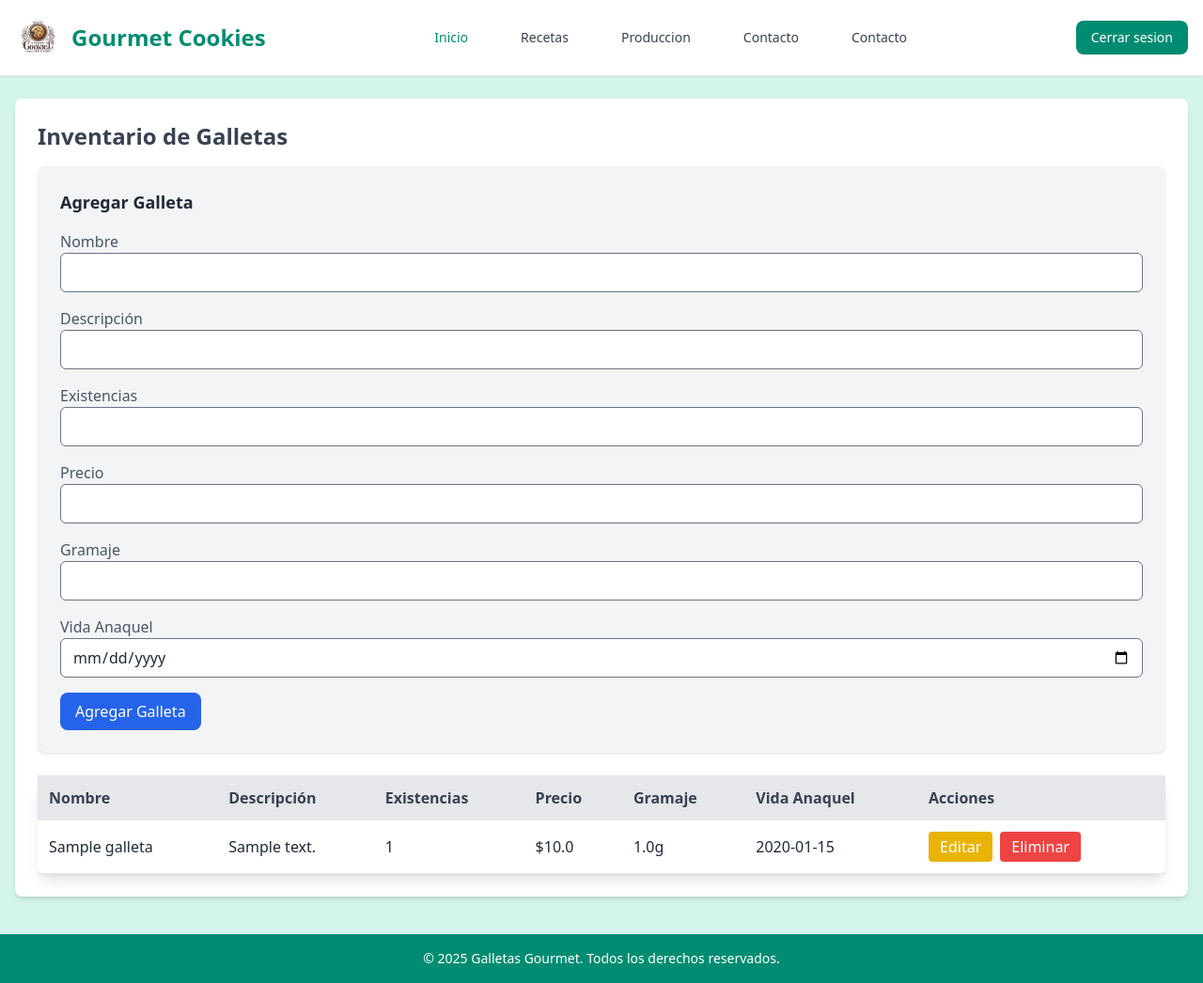
After one commit to IDGS-803-21000377/ProyectoEquipo, a Flask app: page /inventario/ in a window 1280 px wide. The commit adds this page. Shown: the whole page at 94% size. Run offline with Flask 3, Linux system fonts and the light colour scheme; tables that the repository leaves empty hold one stand-in row (values such as "Sample post"); style sheets or scripts are compiled from the project's sources; some libraries are stand-ins or nearby versions.

Commit message:
Guardando cambios antes del merge

```diff
--- /dev/null
+++ b/Blueprints/inventarios/__init__.py
@@ -0,0 +1,2 @@
+
+from .routes import inventario_bp
--- /dev/null
+++ b/Blueprints/inventarios/routes.py
@@ -0,0 +1,51 @@
+from flask import Blueprint, render_template, redirect, url_for, request
+from flask_wtf import FlaskForm
+from wtforms import StringField, IntegerField, FloatField, DateField, SubmitField
+from wtforms.validators import DataRequired, Optional
+
+from forms import GalletaForm
+from models import Galleta,db
+inventario_bp = Blueprint('inventario', __name__, url_prefix='/inventario')
+
+
+@inventario_bp.route('/', methods=['GET', 'POST'])
+def index():
+    form = GalletaForm()
+    if form.validate_on_submit():
+        nueva_galleta = Galleta(
+            nombre=form.nombre.data,
+            descripcion=form.descripcion.data,
+            existencias=form.existencias.data,
+            precio=form.precio.data,
+            gramaje=form.gramaje.data,
+            vidaAnaquel=form.vidaAnaquel.data
+        )
+        db.session.add(nueva_galleta)
+        db.session.commit()
+        return redirect(url_for('inventario.index'))
+
+    galletas = Galleta.query.all()
+    return render_template('inventario.html', form=form, galletas=galletas)
+
+@inventario_bp.route('/editar/<int:id>', methods=['GET', 'POST'])
+def editar_galleta(id):
+    galleta = Galleta.query.get_or_404(id)
+    form = GalletaForm(obj=galleta)
+    if form.validate_on_submit():
+        galleta.nombre = form.nombre.data
+        galleta.descripcion = form.descripcion.data
+        galleta.existencias = form.existencias.data
+        galleta.precio = form.precio.data
+        galleta.gramaje = form.gramaje.data
+        galleta.vidaAnaquel = form.vidaAnaquel.data
+        db.session.commit()
+        return redirect(url_for('inventario.index'))
+
+    return render_template('editar_galleta.html', form=form, galleta=galleta)
+
+@inventario_bp.route('/eliminar/<int:id>', methods=['POST'])
+def eliminar_galleta(id):
+    galleta = Galleta.query.get_or_404(id)
+    db.session.delete(galleta)
+    db.session.commit()
+    return redirect(url_for('inventario.index'))
--- a/app.py
+++ b/app.py
@@ -6,6 +6,8 @@ from forms import LoginForm
 from models import User, db
 from Blueprints.auth.routes import auth_bp
 from Blueprints.recetas.routes import recetas_bp
+from Blueprints.inventarios.routes import inventario_bp
+
 
 app = Flask(__name__)
 app.config.from_object(DevelopmentConfig)
@@ -36,6 +38,8 @@ def load_user(user_id):
 
 app.register_blueprint(auth_bp)
 app.register_blueprint(recetas_bp)
+app.register_blueprint(inventario_bp)
+
 
 if __name__ == '__main__':
     with app.app_context():
--- a/config.py
+++ b/config.py
@@ -10,5 +10,5 @@ class Config:
 
 class DevelopmentConfig(Config):
     DEBUG = True
-    SQLALCHEMY_DATABASE_URI = "mysql+pymysql://root:root@127.0.0.1/galletasdb"
+    SQLALCHEMY_DATABASE_URI = "mysql+pymysql://root:1234@127.0.0.1/GalletasDB"
     SQLALCHEMY_TRACK_MODIFICATIONS = False
--- a/forms.py
+++ b/forms.py
@@ -1,7 +1,7 @@
 from flask_wtf import FlaskForm
-from wtforms import StringField, PasswordField, SubmitField
+from wtforms import DateField, IntegerField, StringField, PasswordField, SubmitField
 from wtforms import validators
-from wtforms.validators import DataRequired
+from wtforms.validators import DataRequired, Optional
 from wtforms import (
     StringField,
     TextAreaField,
@@ -33,3 +33,12 @@ class RecetaForm(FlaskForm):
     descripcion = TextAreaField('Descripción')
     ingredientes = FieldList(FormField(IngredienteForm), min_entries=1)
     submit = SubmitField('Crear Receta')
+
+class GalletaForm(FlaskForm):
+    nombre = StringField('Nombre', validators=[DataRequired()])
+    descripcion = StringField('Descripción', validators=[Optional()])
+    existencias = IntegerField('Existencias', validators=[DataRequired()])
+    precio = FloatField('Precio', validators=[DataRequired()])
+    gramaje = FloatField('Gramaje', validators=[Optional()])
+    vidaAnaquel = DateField('Vida Anaquel', format='%Y-%m-%d', validators=[Optional()])
+    submit = SubmitField('Agregar Galleta')
--- /dev/null
+++ b/templates/inventario.html
@@ -0,0 +1,87 @@
+{% extends "layout.html" %}
+
+{% block container %}
+<div class="max-w-7xl mx-auto p-6 bg-white shadow-md rounded-lg">
+    <h2 class="text-2xl font-semibold text-gray-700 mb-4">Inventario de Galletas</h2>
+
+    <div class="p-6 bg-gray-100 rounded-lg shadow">
+        <h2 class="text-lg font-semibold text-gray-800 mb-3">Agregar Galleta</h2>
+        <form method="POST" action="" class="space-y-4">
+            {{ form.hidden_tag() }}
+
+            <div>
+                <label class="block text-gray-600">Nombre</label>
+                {{ form.nombre(class="w-full px-3 py-2 border rounded-md focus:ring-2 focus:ring-blue-400") }}
+            </div>
+            <div>
+                <label class="block text-gray-600">Descripción</label>
+                {{ form.descripcion(class="w-full px-3 py-2 border rounded-md focus:ring-2 focus:ring-blue-400") }}
+            </div>
+            <div>
+                <label class="block text-gray-600">Existencias</label>
+                {{ form.existencias(class="w-full px-3 py-2 border rounded-md focus:ring-2 focus:ring-blue-400") }}
+            </div>
+            <div>
+                <label class="block text-gray-600">Precio</label>
+                {{ form.precio(class="w-full px-3 py-2 border rounded-md focus:ring-2 focus:ring-blue-400") }}
+            </div>
+            <div>
+                <label class="block text-gray-600">Gramaje</label>
+                {{ form.gramaje(class="w-full px-3 py-2 border rounded-md focus:ring-2 focus:ring-blue-400") }}
+            </div>
+            <div>
+                <label class="block text-gray-600">Vida Anaquel</label>
+                {{ form.vidaAnaquel(class="w-full px-3 py-2 border rounded-md focus:ring-2 focus:ring-blue-400") }}
+            </div>
+            <button type="submit" class="mb-4 bg-blue-600 text-white px-4 py-2 rounded-lg hover:bg-blue-700 transition">
+                Agregar Galleta
+            </button>
+        </form>
+    </div>
+
+    <!-- Tabla de Galletas -->
+    <div class="mt-6">
+        <table class="w-full text-left border-collapse bg-white shadow-lg rounded-lg">
+            <thead class="bg-gray-200 text-gray-700">
+                <tr>
+                    <th class="p-3">Nombre</th>
+                    <th class="p-3">Descripción</th>
+                    <th class="p-3">Existencias</th>
+                    <th class="p-3">Precio</th>
+                    <th class="p-3">Gramaje</th>
+                    <th class="p-3">Vida Anaquel</th>
+                    <th class="p-3">Acciones</th>
+                </tr>
+            </thead>
+            <tbody>
+                {% for galleta in galletas %}
+                <tr class="border-b hover:bg-gray-100 transition">
+                    <td class="p-3">{{ galleta.nombre }}</td>
+                    <td class="p-3">{{ galleta.descripcion }}</td>
+                    <td class="p-3">{{ galleta.existencias }}</td>
+                    <td class="p-3">${{ galleta.precio }}</td>
+                    <td class="p-3">{{ galleta.gramaje }}g</td>
+                    <td class="p-3">{{ galleta.vidaAnaquel }}</td>
+                    <td class="p-3 flex gap-2">
+                        <a href="{{ url_for('inventario.editar_galleta', id=galleta.idGalleta) }}" class="bg-yellow-500 text-white px-3 py-1 rounded hover:bg-yellow-600 transition">
+                            {{ form.hidden_tag() }}
+
+
+                            Editar
+                        </a>
+                        <form action="{{ url_for('inventario.eliminar_galleta', id=galleta.idGalleta) }}" method="POST" onsubmit="return confirm('¿Seguro que deseas eliminar esta galleta?');">
+                            {{ form.hidden_tag() }}
+
+
+                            <button type="submit" class="bg-red-500 text-white px-3 py-1 rounded hover:bg-red-600 transition">
+                                 Eliminar
+                            </button>
+                        </form>
+                    </td>
+                </tr>
+                {% endfor %}
+            </tbody>
+        </table>
+    </div>
+</div>
+{% endblock %}
--- a/templates/layout.html
+++ b/templates/layout.html
@@ -63,6 +63,10 @@
           <li>
             <a href="#" class="block py-2 px-3 text-gray-700 hover:text-principal">Contacto</a>
           </li>
+
+          <li>
+            <a href="/inventario" class="block py-2 px-3 text-gray-700 hover:text-principal">Contacto</a>
+          </li>
         </ul>
       </div>
     </div>
```
Also changed, not shown: models.py (+14 -0 lines), templates/editar_galleta.html (added, +43 -0 lines).
